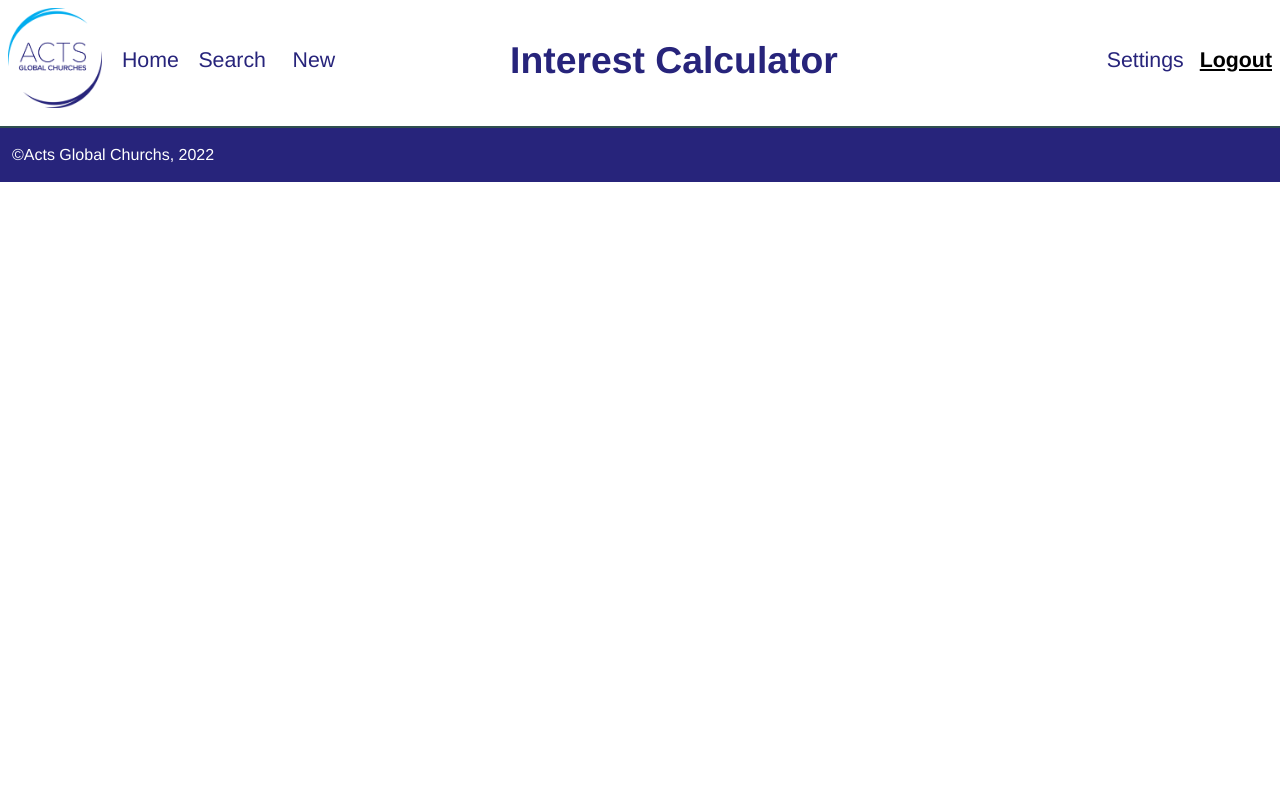
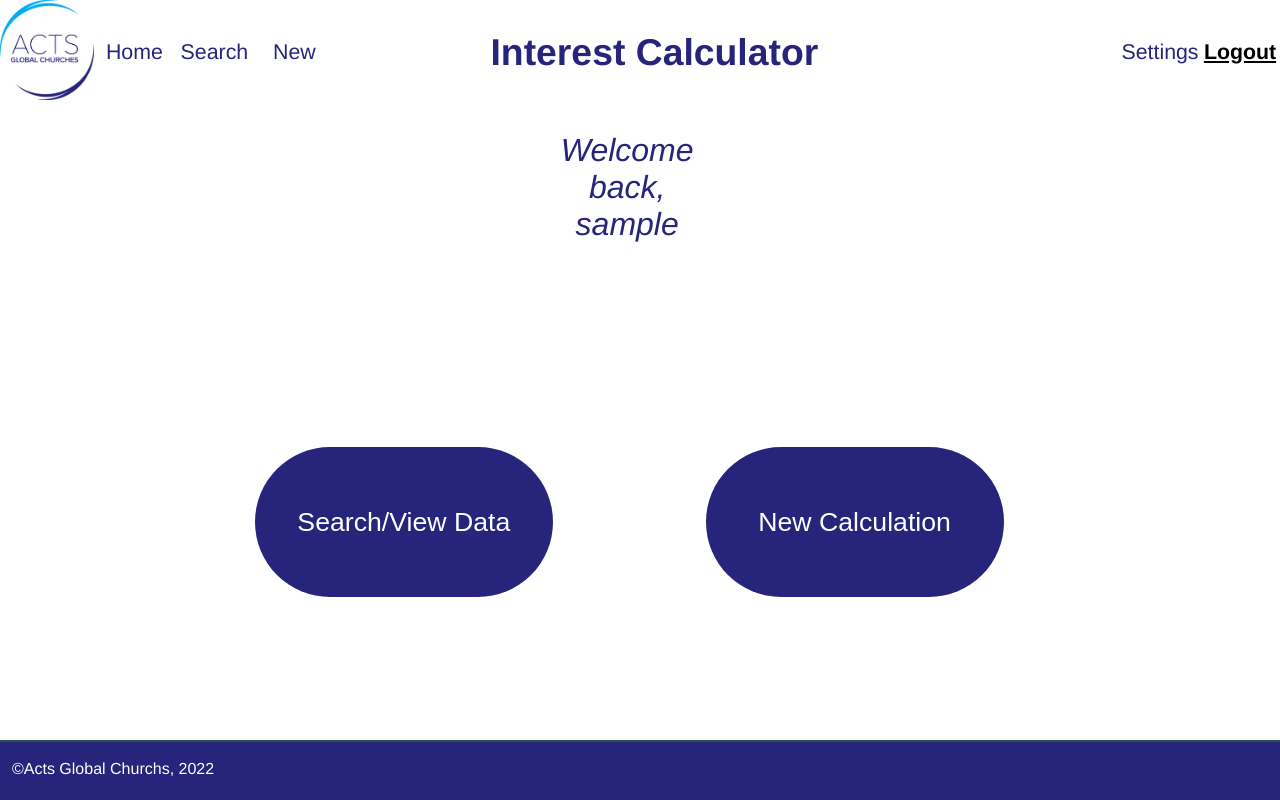
Before and after one commit to Popcorn05/Interest-Calculator, a PHP site: page /home.php in a window 1280 px wide. Run offline with PHP 8.4, Linux system fonts and the light colour scheme; the visitor is signed in with stand-in values (Sample User, id 1).

Commit message:
stupid stupid bs css sticky tape solution

```diff
--- a/authenticate.php
+++ b/authenticate.php
@@ -32,7 +32,7 @@ $_SESSION['pageErrorText'] = $pageErrorText;
 
 // Import auth info to check against
 $authData = array();
-$fileHandler = fopen("authInfo.csv", "r");
+$fileHandler = fopen("data/authInfo.csv", "r");
 
 while (!feof($fileHandler)) { // Loop CSV and save data
     $curLine = fgetcsv($fileHandler, 1024);
--- a/home.php
+++ b/home.php
@@ -23,21 +23,40 @@ validateAuth(false);
     </head>
 
     <body>
+        <!-- Load heading with current logged in user access level -->
         <?php loadHeader($_SESSION['userAccess']); ?>
         <div id="wrapper">
-
-
-
-            <table width="100%">
+            <table width="60%" class="centre" style="table-layout: fixed;">
             <tbody>
                 <tr>
-                    <td>
-                    </td>
+                    <td></td>
+                    <td><p style="font-style: italic; font-size: 24pt; color: #27247b; text-align: center; padding-top: 30px;">Welcome back, <?php echo $_SESSION['userName']; ?></p></td>
+                    <td></td>
+                </tr>
+                <tr height="200px"></tr>
+                <tr>
+                    <?php
+                    if ($_SESSION['userAccess'] == 1) { // If admin print both buttons
+                        print <<< EOT
+                            <td height="150px" width="40%"><a href="search.php"><button class="homeButton">Search/View Data</button></a></td>
+                            <td width="20%"></td>
+                            <td height="150px" width="40%"><a href="new.php"><button class="homeButton">New Calculation</button></a></td>
+                        EOT;
+                    } else { // Else print single button
+                        // Okay so this print is really scuffed, but I played around with the CSS for about 4 hours and could not get anything to work
+                        print <<< EOT
+                            <td width="40%"></td>
+                            <td height="150px" width="40%"><a href="search.php"><button class="homeButton">Search/View Data</button></a></td>
+                            <td width="30%"></td>
+                        EOT;
+                    }
+
+                    ?>
                 </tr>
             </tbody>
             </table>
-
         </div>
+        <!-- Load footer -->
         <?php loadFooter(); ?>
     </body>
 
--- a/index.php
+++ b/index.php
@@ -32,7 +32,6 @@ if (isset($_SESSION["userEmail"])) {
 <!DOCTYPE html>
 
 <html>
-
     <head>
         <link href="styles.css" rel="stylesheet" type="text/css">
         <title>iRepairs</title>
@@ -46,7 +45,7 @@ if (isset($_SESSION["userEmail"])) {
                 <tr>
                     <td>
                         <!-- Logo -->
-                        <img src="media/logo.png" width="50%" class="centre">
+                        <img src="media/logo.png" width="50%" class="centre" style="display: block;">
                     </td>
                 </tr>
                 <tr>
@@ -71,8 +70,6 @@ if (isset($_SESSION["userEmail"])) {
                 </tr>
             </tbody>
             </table>
-
         </div>
     </body>
-
 </html>
--- a/resources.php
+++ b/resources.php
@@ -4,7 +4,7 @@
 // Prints website header
 // Only loads admin accessible if isAdmin is true
 function loadHeader($isAdmin) {
-    if ($isAdmin) {
+    if ($isAdmin) { // Print admin menubar
         print <<< EOT
         <div id="menubar">
             <table width="100%" border="0" cellspacing="0" cellpadding="8">
@@ -23,7 +23,7 @@ function loadHeader($isAdmin) {
             </table>
         </div>
         EOT;
-    } else {
+    } else { // Print viewer menubar
         print <<< EOT
         <div id="menubar">
             <table width="100%" border="0" cellspacing="0" cellpadding="8">
@@ -50,7 +50,7 @@ function loadHeader($isAdmin) {
 function loadFooter() {
     print <<< EOT
         <div id="footer">
-            <table style="width: 100%; border-top: 2px solid darkslategrey; background-color: #27247b;">
+            <table>
             <tbody>
                 <tr>
                     <td style="padding: 10px; color: white;">
--- a/styles.css
+++ b/styles.css
@@ -4,21 +4,18 @@
 
 /* Element-wide */
 
-body {
+* {
+    padding: 0;
+    margin: 0;
+}
+
+html, body {
     font-family: 'Helvetica', 'Arial', sans-serif;
     font-size: 12pt;
-    left: 0;
-    right: 0;
-    margin: 0;
     background-color: white;
 }
 
 /* Reusable */
-
-#wrapper {
-    margin: 0 auto;
-    width: 98%;
-}
 
 .centre {
     display: block;
@@ -36,6 +33,27 @@ body {
     font-size: 16pt;
 }
 
+.homeButton {
+    background-color: #27247b;
+    border: none;
+    color: white;
+    padding: 20px;
+    text-align: center;
+    text-decoration: none;
+    display: inline-block;
+    font-size: 16px;
+    margin: 4px 2px;
+    border-radius: 75px;
+    width: 100%;
+    height: 100%;
+    cursor: pointer;
+    font-size: 20pt;
+}
+
+.homeButton:hover {
+    background-color: #2f5ea5;
+}
+
 /* Specific IDs */
 
 #menuMainHeading {
@@ -48,6 +66,30 @@ body {
     text-decoration: underline;
     color: black;
     font-weight: bold;
+}
+
+#wrapper {
+    margin: 0;
+    width: 98%;
+    min-height: calc(100vh - 160px);
+    border-collapse: collapse;
+}
+
+#menubar {
+    height: 100px;
+}
+
+#footer {
+    height: 60px;
+    overflow: hidden;
+    transform: translatey();
+    background-color: #27247b;
+}
+
+#footer table {
+    width: 100%;
+    border-top: 2px solid darkslategrey;
+    background-color: #27247b;
 }
 
 #footer td {
```
Also changed, not shown: default.php (added, +46 -0 lines), data/authInfo.csv (renamed from authInfo.csv).
